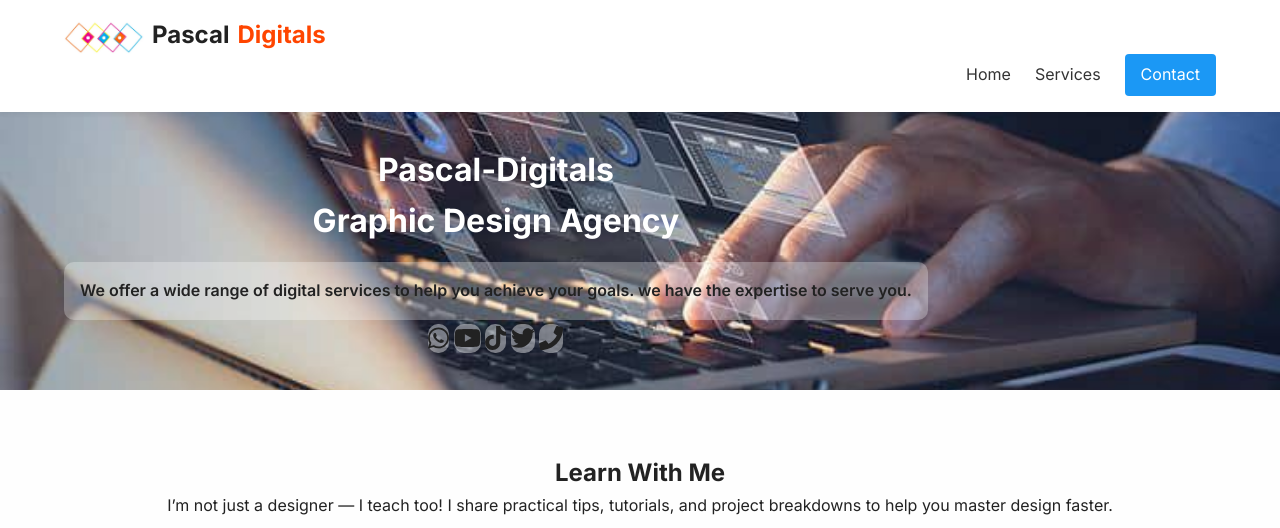
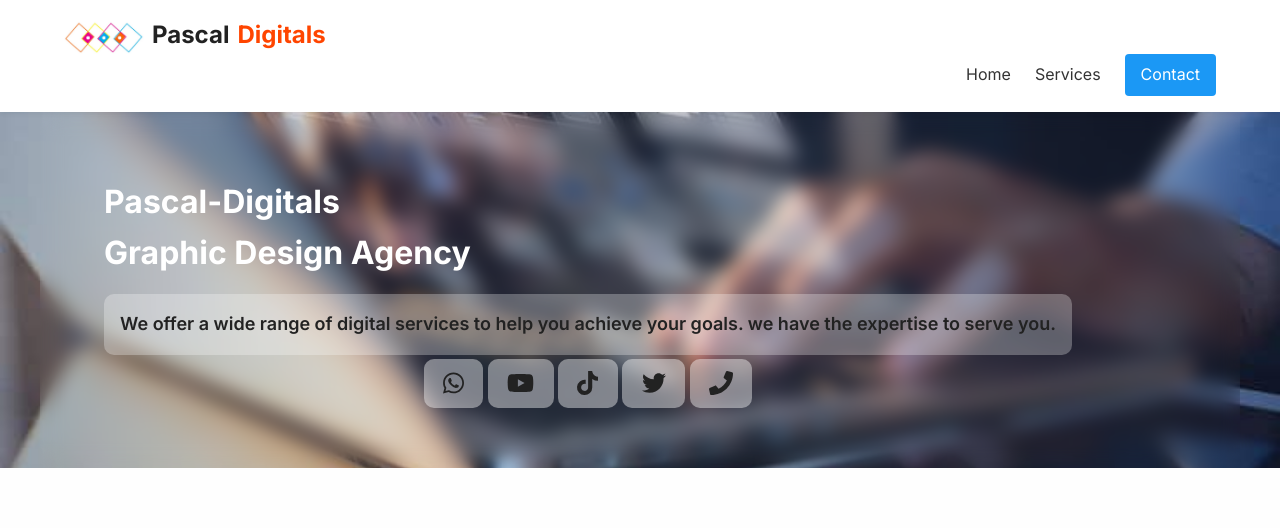
Before and after one commit to pascaldigitaldpg/PascalDigital, a plain HTML site: page index.html in a window 1280 px wide. Shown: the top 528 px of the page. Drawn offline with nearby package versions, Linux system fonts and the light colour scheme.

Commit message:
the header
the header

```diff
--- a/style.css
+++ b/style.css
@@ -75,7 +75,6 @@ body {
 .hero {
   background: url('./assets/bg2.jpg') no-repeat center center/cover;
   text-align: center;
-  padding: 2rem 0;
 }
 
 .hero-grid {
@@ -83,6 +82,11 @@ body {
   flex-wrap: wrap;
   align-items: center;
   gap: 2rem;
+ padding: 5%;
+  -webkit-backdrop-filter: blur(10px);
+  backdrop-filter: blur(10px);
+  width: 100%;
+  height: 100%;
 }
 
 .hero-text h1 {
@@ -90,6 +94,7 @@ body {
   margin-bottom: 1rem;
   font-weight: 900;
   color: #fff;
+  text-align: start;
 }
 
 .hero-text p {
@@ -98,6 +103,8 @@ body {
   font-weight: 600;
   padding: 1rem;
   border-radius: 10px;
+  margin-bottom: 10px;
+  font-size: large;
 }
 
 .social-icon a {
@@ -109,6 +116,7 @@ body {
   border-radius: 10px;
   text-align: center;
   transition: color 0.3s;
+  padding: 1% 2%;
 }
 
 .social-icon a:hover {
```
